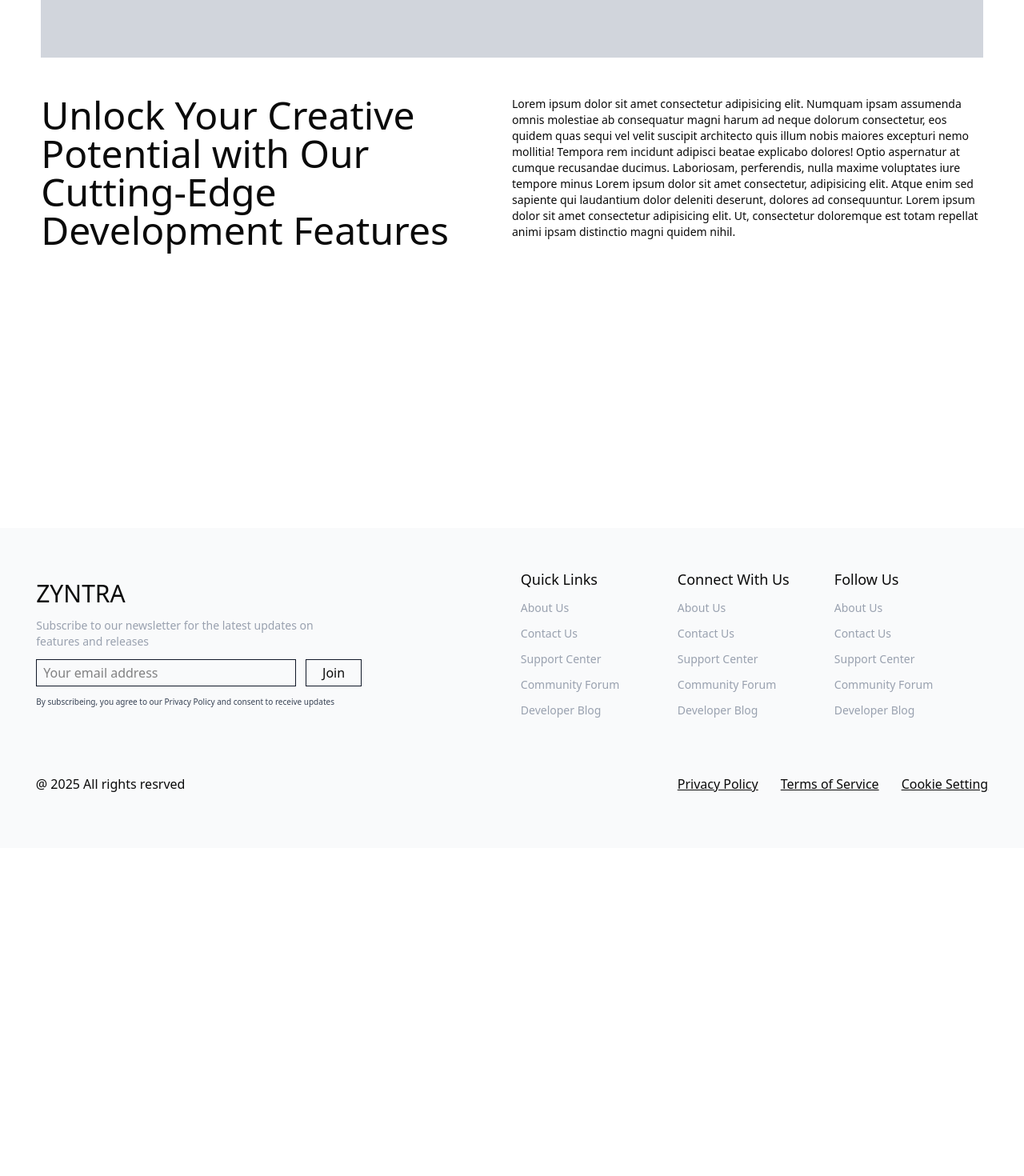
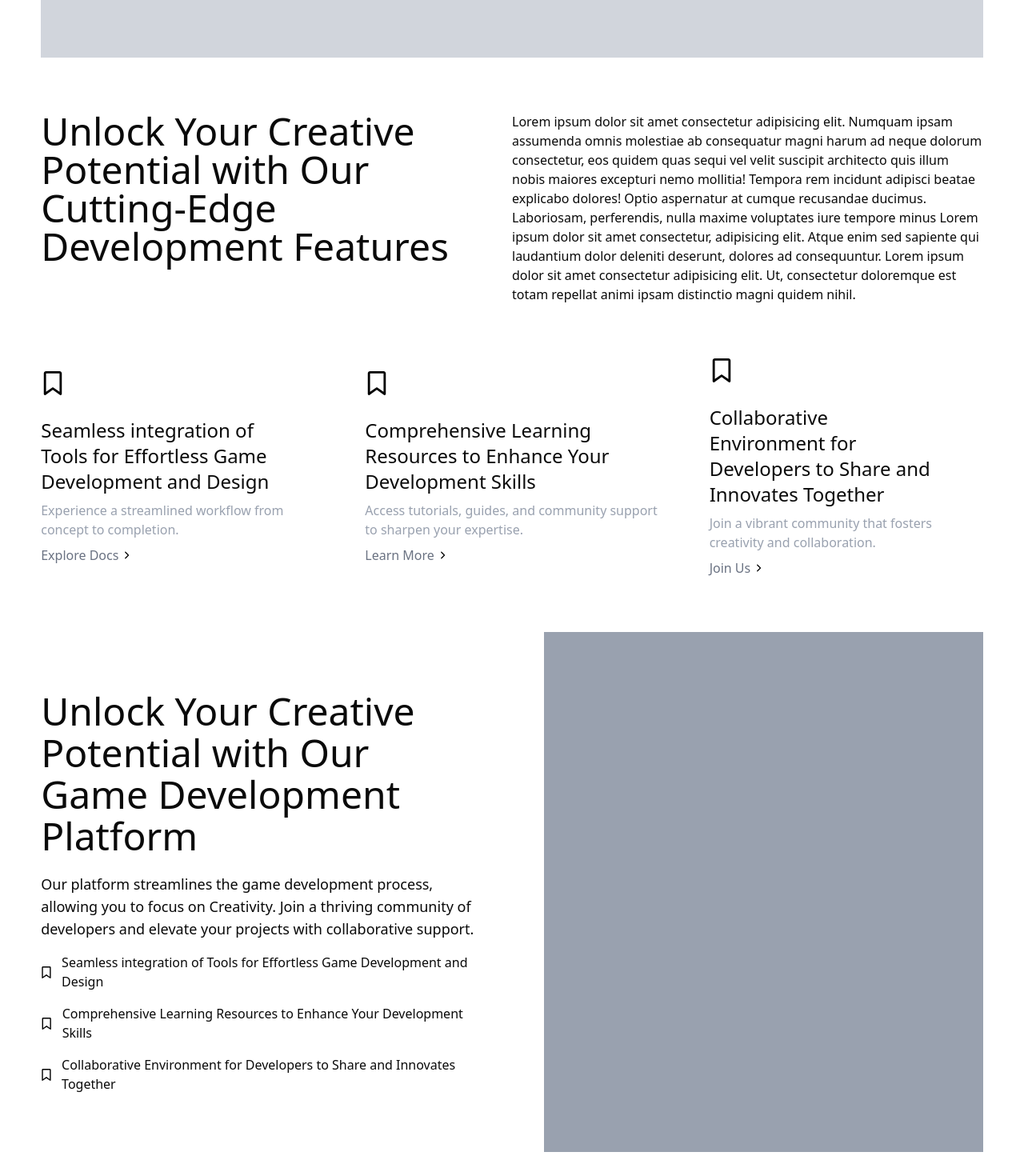
Before and after one commit to Ankit-Dalei/zyntra, a Next.js app: page / in a window 1280 px wide. Shown: the part 1120-2590 px from the top of the page at 80% size. Before the commit the page ends 2180 px from the top, so only its background shows below. Built offline with nearby package versions, Linux system fonts and the light colour scheme.

Commit message:
commit home page

```diff
--- a/package.json
+++ b/package.json
@@ -13,7 +13,6 @@
     "class-variance-authority": "^0.7.1",
     "clsx": "^2.1.1",
     "gsap": "^3.13.0",
-    "locomotive-scroll": "^5.0.0-beta.21",
     "lucide-react": "^0.525.0",
     "next": "15.3.4",
     "react": "^19.0.0",
--- a/src/app/globals.css
+++ b/src/app/globals.css
@@ -325,6 +325,31 @@
     grid-template-columns: repeat(2,1fr);
     }
 }
+
 .cols-3{
-    grid-template-columns: repeat(3fr);
+    grid-template-columns: auto auto auto;
 }
+@media screen and (max-width:768px) {
+    .cols-3{
+    grid-template-columns: repeat(1,1fr);
+    }
+}
+
+
+/* navigation animation */
+.navigations{
+    animation-name: opacities;
+    animation-duration: 3s;
+    animation-timing-function: ease-in-out;
+}
+@keyframes opacities {
+    0%{
+        opacity: 0;
+    }
+    50%{
+        opacity: 0.5;
+    }
+    100%{
+        opacity: 1.0;
+    }
+}
--- a/src/app/page.tsx
+++ b/src/app/page.tsx
@@ -1,9 +1,14 @@
 'use client';
 
 const Home = () => {
+  const Docs = [
+    {heading:'Seamless integration of Tools for Effortless Game Development and Design', describe:'Experience a streamlined workflow from concept to completion.', butt:'Explore Docs', svg:(<svg xmlns="http://www.w3.org/2000/svg" viewBox="0 0 384 512" height={30} width={30}><path d="M0 48C0 21.5 21.5 0 48 0l0 48 0 393.4 130.1-92.9c8.3-6 19.6-6 27.9 0L336 441.4 336 48 48 48 48 0 336 0c26.5 0 48 21.5 48 48l0 440c0 9-5 17.2-13 21.3s-17.6 3.4-24.9-1.8L192 397.5 37.9 507.5c-7.3 5.2-16.9 5.9-24.9 1.8S0 497 0 488L0 48z"/></svg>), svg2:(<svg xmlns="http://www.w3.org/2000/svg" viewBox="0 0 384 512" height={15} width={15}><path d="M0 48C0 21.5 21.5 0 48 0l0 48 0 393.4 130.1-92.9c8.3-6 19.6-6 27.9 0L336 441.4 336 48 48 48 48 0 336 0c26.5 0 48 21.5 48 48l0 440c0 9-5 17.2-13 21.3s-17.6 3.4-24.9-1.8L192 397.5 37.9 507.5c-7.3 5.2-16.9 5.9-24.9 1.8S0 497 0 488L0 48z"/></svg>)},
+    {heading:'Comprehensive Learning Resources to Enhance Your Development Skills', describe:'Access tutorials, guides, and community support to sharpen your expertise.', butt:'Learn More', svg:(<svg xmlns="http://www.w3.org/2000/svg" viewBox="0 0 384 512" height={30} width={30}><path d="M0 48C0 21.5 21.5 0 48 0l0 48 0 393.4 130.1-92.9c8.3-6 19.6-6 27.9 0L336 441.4 336 48 48 48 48 0 336 0c26.5 0 48 21.5 48 48l0 440c0 9-5 17.2-13 21.3s-17.6 3.4-24.9-1.8L192 397.5 37.9 507.5c-7.3 5.2-16.9 5.9-24.9 1.8S0 497 0 488L0 48z"/></svg>), svg2:(<svg xmlns="http://www.w3.org/2000/svg" viewBox="0 0 384 512" height={15} width={15}><path d="M0 48C0 21.5 21.5 0 48 0l0 48 0 393.4 130.1-92.9c8.3-6 19.6-6 27.9 0L336 441.4 336 48 48 48 48 0 336 0c26.5 0 48 21.5 48 48l0 440c0 9-5 17.2-13 21.3s-17.6 3.4-24.9-1.8L192 397.5 37.9 507.5c-7.3 5.2-16.9 5.9-24.9 1.8S0 497 0 488L0 48z"/></svg>)},
+    {heading:'Collaborative Environment for Developers to Share and Innovates Together', describe:'Join a vibrant community that fosters creativity and collaboration.', butt:'Join Us', svg:(<svg xmlns="http://www.w3.org/2000/svg" viewBox="0 0 384 512" height={30} width={30}><path d="M0 48C0 21.5 21.5 0 48 0l0 48 0 393.4 130.1-92.9c8.3-6 19.6-6 27.9 0L336 441.4 336 48 48 48 48 0 336 0c26.5 0 48 21.5 48 48l0 440c0 9-5 17.2-13 21.3s-17.6 3.4-24.9-1.8L192 397.5 37.9 507.5c-7.3 5.2-16.9 5.9-24.9 1.8S0 497 0 488L0 48z"/></svg>), svg2:(<svg xmlns="http://www.w3.org/2000/svg" viewBox="0 0 384 512" height={15} width={15}><path d="M0 48C0 21.5 21.5 0 48 0l0 48 0 393.4 130.1-92.9c8.3-6 19.6-6 27.9 0L336 441.4 336 48 48 48 48 0 336 0c26.5 0 48 21.5 48 48l0 440c0 9-5 17.2-13 21.3s-17.6 3.4-24.9-1.8L192 397.5 37.9 507.5c-7.3 5.2-16.9 5.9-24.9 1.8S0 497 0 488L0 48z"/></svg>)}
+  ];
   return (
     <>
-
+    {/*  */}
     <div className=" w-full h-auto pt-4 pb-4 flex justify-center items-center ">
       <div className=" w-[92%] flex flex-col flex-wrap justify-center items-start">
         <p className=" text-3xl sm:text-4xl  lg:text-7xl md:w-[60%] lg:w-[70%] ">Unleash Your Creativity: Build Games and 3D Assests Like Never Before!</p>
@@ -14,29 +19,76 @@ const Home = () => {
         </div>
       </div>
     </div>
+    {/* video */}
     <div className=" w-full h-auto pt-4 pb-4 flex justify-center items-center mt-4 ">
       <div className=" w-[92%] bg-gray-300 h-[200px] md:h-[650px] ">
       </div>
     </div>
+    {/* texts */}
     <div className=" w-full h-auto pt-4 pb-4 flex justify-center items-center ">
-      <div className=" w-[92%] flex flex-wrap justify-center items-start mt-4 ">
+      <div className=" w-[92%] flex flex-wrap justify-center items-start mt-9 ">
         <div className=" lg:w-[50%] sm:text-5xl text-4xl ">Unlock Your Creative Potential with Our Cutting-Edge Development Features</div>
-        <div className=" lg:w-[50%] sm:text-sm text-[13px] text-wrap lg:mt-0 mt-4">Lorem ipsum dolor sit amet consectetur adipisicing elit. Numquam ipsam assumenda omnis molestiae ab consequatur magni harum ad neque dolorum consectetur, eos quidem quas sequi vel velit suscipit architecto quis illum nobis maiores excepturi nemo mollitia! Tempora rem incidunt adipisci beatae explicabo dolores! Optio aspernatur at cumque recusandae ducimus. Laboriosam, perferendis, nulla maxime voluptates iure tempore minus Lorem ipsum dolor sit amet consectetur, adipisicing elit. Atque enim sed sapiente qui laudantium dolor deleniti deserunt, dolores ad consequuntur. Lorem ipsum dolor sit amet consectetur adipisicing elit. Ut, consectetur doloremque est totam repellat animi ipsam distinctio magni quidem nihil.
+        <div className=" lg:w-[50%] sm:text-[16px] text-[13px] text-wrap lg:mt-0 mt-4">Lorem ipsum dolor sit amet consectetur adipisicing elit. Numquam ipsam assumenda omnis molestiae ab consequatur magni harum ad neque dolorum consectetur, eos quidem quas sequi vel velit suscipit architecto quis illum nobis maiores excepturi nemo mollitia! Tempora rem incidunt adipisci beatae explicabo dolores! Optio aspernatur at cumque recusandae ducimus. Laboriosam, perferendis, nulla maxime voluptates iure tempore minus Lorem ipsum dolor sit amet consectetur, adipisicing elit. Atque enim sed sapiente qui laudantium dolor deleniti deserunt, dolores ad consequuntur. Lorem ipsum dolor sit amet consectetur adipisicing elit. Ut, consectetur doloremque est totam repellat animi ipsam distinctio magni quidem nihil.
         </div>
       </div>
     </div>
+    {/*  */}
     <div className=" w-full h-auto pt-4 pb-4 flex justify-center items-center ">
-      <div className=" w-[92%] h-[300px]"></div>
+      <div className=" w-[92%] mt-9 cols-3 grids gap-15">
+        {Docs.map(({heading,describe,butt,svg})=>(
+          <div key={heading} className=" flex flex-col flex-wrap justify-center items-centeer w-full ">
+          <div className=" w-full h-[50px] ">{svg}</div>
+          <p className=" w-[85%] text-2xl mt-2 ">{heading}</p>
+          <p className=" w-full text-md text-gray-400 mt-2 ">{describe}</p>
+          <button className=" mt-2 w-full flex justify-start items-center text-gray-500 ">{butt} <svg xmlns="http://www.w3.org/2000/svg" viewBox="0 0 320 512" width={20} height={10}><path d="M310.6 233.4c12.5 12.5 12.5 32.8 0 45.3l-192 192c-12.5 12.5-32.8 12.5-45.3 0s-12.5-32.8 0-45.3L242.7 256 73.4 86.6c-12.5-12.5-12.5-32.8 0-45.3s32.8-12.5 45.3 0l192 192z"/></svg></button>
+        </div>
+        ))}
+      </div>
+    </div>
+    {/*  */}
+    <div className=" w-full h-auto pt-4 pb-4 flex justify-center items-center ">
+      <div className=" w-[92%] grids cols-2 gap-3 lg:gap-20 mt-9 ">
+        <div className=" h-auto w-full flex flex-col items-center justify-center ">
+          <h2 className=" w-full text-5xl/13 ">Unlock Your Creative Potential with Our Game Development Platform</h2>
+          <p className=" mt-5 text-lg ">Our platform streamlines the game development process, allowing you to focus on Creativity. Join a thriving community of developers and elevate your projects with collaborative support.</p>
+          <div className=" w-full flex flex-col ">
+            {Docs.map(({heading,svg2})=>(
+              <div key={heading} className=" flex justify-start items-center gap-3 mt-4 ">{svg2} {heading}</div>
+            ))}
+        </div>
+        </div>
+        <div className="bg-gray-400 h-[650px] w-full"></div>
+      </div>
+    </div>
+    {/*  */}
+    <div className=" w-full h-auto pt-4 pb-4 flex justify-center items-center mt-13 ">
+      <div className=" w-[92%] grids cols-2 gap-20  ">
+        <div className="bg-gray-400 h-[650px] w-full"></div>
+        <div className=" h-auto w-full flex flex-col items-center justify-center ">
+          <h2 className=" w-full text-5xl/13 ">Unlock Your Creative Potential with Our Game Development Platform</h2>
+          <p className=" mt-5 text-lg ">Our platform streamlines the game development process, allowing you to focus on Creativity. Join a thriving community of developers and elevate your projects with collaborative support.</p>
+          <div className=" w-full flex flex-col ">
+            {Docs.map(({heading,svg2})=>(
+              <div key={heading} className=" flex justify-start items-center gap-3 mt-4 ">{svg2} {heading}</div>
+            ))}
+        </div>
+        </div>
+      </div>
     </div>
     {/* <div className=" w-full h-auto pt-4 pb-4 bg-amber-400 flex justify-center items-center ">
       <div className=" w-[92%] bg-amber-950 h-5 "></div>
     </div> */}
-    {/* <div className=" w-full h-auto pt-4 pb-4 bg-amber-400 flex justify-center items-center ">
-      <div className=" w-[92%] bg-amber-950 h-5 "></div>
-    </div> */}
-    {/* <div className=" w-full h-auto pt-4 pb-4 bg-amber-400 flex justify-center items-center ">
-      <div className=" w-[92%] bg-amber-950 h-5 "></div>
-    </div> */}
+    {/*  */}
+    <div className=" w-full h-auto pt-4 pb-4 flex justify-center items-center mt-9 ">
+      <div className=" w-[92%] bg-gray-200 h-[300px] p-20 ">
+        <h1 className=" text-5xl ">Start Your Creativity Journey Today</h1>
+        <p className=" mt-2 text-gray-400 text-sm ">Unlock your potential with a free trail of our innovative game development platform</p>
+        <div className="flex gap-2 mt-4">
+          <button className=" pl-4 pr-4 pt-2 pb-2 border-2 border-black text-white bg-black ">Try</button>
+          <button className=" pl-4 pr-4 pt-2 pb-2 border-2 border-black ">Learn More</button>
+        </div>
+      </div>
+    </div>
     </>
   );
 };
--- a/src/components/Navigationbar.tsx
+++ b/src/components/Navigationbar.tsx
@@ -10,12 +10,14 @@ const Navigationbar = () => {
   { label: "ABOUT", href: "about" },
   { label: "SERVICES", href: "service" },
   { label: "CONTACT", href: "contact" },
+  { label: "DOCS", href: "docs" },
+  { label: "TOOLS", href: "tools" },
   ];
 
   return (
     <>
     {/* navigation panal */}
-    <nav className="w-full h-[90px] flex justify-center items-center flex-wrap relative" aria-label="Main Navigation">
+    <nav className=" navigations w-full h-[90px] flex justify-center items-center flex-wrap relative " aria-label="Main Navigation">
       <div className="w-[95%] h-full flex justify-center items-center gap-3">
         {/* for mobile navigation */}
         <div className="bars_menu lg:hidden flex flex-col justify-center items-center gap-1 h-full w-auto">
--- a/src/components/pages/Footer.tsx
+++ b/src/components/pages/Footer.tsx
@@ -3,37 +3,37 @@ import Link from "next/link"
 
 const Footer = () => {
   const QuickLinks = [
-  { label: "About Us", href: "/" },
-  { label: "Contact Us", href: "about" },
-  { label: "Support Center", href: "service" },
-  { label: "Community Forum", href: "contact" },
-  { label: "Developer Blog", href: "contact" }
+  { label: "About Us", href: "about" },
+  { label: "Contact Us", href: "contact" },
+  { label: "Support Center", href: "support" },
+  { label: "Community Forum", href: "community" },
+  { label: "Developer Blog", href: "blog" }
   ];
 
   const ConnectWithUs = [
-  { label: "About Us", href: "/" },
-  { label: "Contact Us", href: "about" },
-  { label: "Support Center", href: "service" },
-  { label: "Community Forum", href: "contact" },
-  { label: "Developer Blog", href: "contact" }
+  { label: "Newsletter", href: "Newsletter" },
+  { label: "Events", href: "Events" },
+  { label: "Workshops", href: "Workshops" },
+  { label: "Resources", href: "Resources" },
+  { label: "Feedback", href: "Feedback" }
   ];
 
   const FollowUs = [
-  { label: "About Us", href: "/" },
-  { label: "Contact Us", href: "about" },
-  { label: "Support Center", href: "service" },
-  { label: "Community Forum", href: "contact" },
-  { label: "Developer Blog", href: "contact" }
+  { label: "Facebook", href: "Facebook", svg: (<svg xmlns="http://www.w3.org/2000/svg" viewBox="0 0 512 512" height={20} width={20}><path d="M512 256C512 114.6 397.4 0 256 0S0 114.6 0 256C0 376 82.7 476.8 194.2 504.5V334.2H141.4V256h52.8V222.3c0-87.1 39.4-127.5 125-127.5c16.2 0 44.2 3.2 55.7 6.4V172c-6-.6-16.5-1-29.6-1c-42 0-58.2 15.9-58.2 57.2V256h83.6l-14.4 78.2H287V510.1C413.8 494.8 512 386.9 512 256h0z"/></svg>) },
+  { label: "Instagram", href: "Instagram", svg: (<svg xmlns="http://www.w3.org/2000/svg" viewBox="0 0 448 512" height={20} width={20}><path d="M224.1 141c-63.6 0-114.9 51.3-114.9 114.9s51.3 114.9 114.9 114.9S339 319.5 339 255.9 287.7 141 224.1 141zm0 189.6c-41.1 0-74.7-33.5-74.7-74.7s33.5-74.7 74.7-74.7 74.7 33.5 74.7 74.7-33.6 74.7-74.7 74.7zm146.4-194.3c0 14.9-12 26.8-26.8 26.8-14.9 0-26.8-12-26.8-26.8s12-26.8 26.8-26.8 26.8 12 26.8 26.8zm76.1 27.2c-1.7-35.9-9.9-67.7-36.2-93.9-26.2-26.2-58-34.4-93.9-36.2-37-2.1-147.9-2.1-184.9 0-35.8 1.7-67.6 9.9-93.9 36.1s-34.4 58-36.2 93.9c-2.1 37-2.1 147.9 0 184.9 1.7 35.9 9.9 67.7 36.2 93.9s58 34.4 93.9 36.2c37 2.1 147.9 2.1 184.9 0 35.9-1.7 67.7-9.9 93.9-36.2 26.2-26.2 34.4-58 36.2-93.9 2.1-37 2.1-147.8 0-184.8zM398.8 388c-7.8 19.6-22.9 34.7-42.6 42.6-29.5 11.7-99.5 9-132.1 9s-102.7 2.6-132.1-9c-19.6-7.8-34.7-22.9-42.6-42.6-11.7-29.5-9-99.5-9-132.1s-2.6-102.7 9-132.1c7.8-19.6 22.9-34.7 42.6-42.6 29.5-11.7 99.5-9 132.1-9s102.7-2.6 132.1 9c19.6 7.8 34.7 22.9 42.6 42.6 11.7 29.5 9 99.5 9 132.1s2.7 102.7-9 132.1z"/></svg>) },
+  { label: "X", href: "X", svg: (<svg xmlns="http://www.w3.org/2000/svg" viewBox="0 0 512 512" height={20} width={20}><path d="M389.2 48h70.6L305.6 224.2 487 464H345L233.7 318.6 106.5 464H35.8L200.7 275.5 26.8 48H172.4L272.9 180.9 389.2 48zM364.4 421.8h39.1L151.1 88h-42L364.4 421.8z"/></svg>) },
+  { label: "LinkedIn", href: "LinkedIn", svg: (<svg xmlns="http://www.w3.org/2000/svg" viewBox="0 0 448 512" height={20} width={20}><path d="M416 32H31.9C14.3 32 0 46.5 0 64.3v383.4C0 465.5 14.3 480 31.9 480H416c17.6 0 32-14.5 32-32.3V64.3c0-17.8-14.4-32.3-32-32.3zM135.4 416H69V202.2h66.5V416zm-33.2-243c-21.3 0-38.5-17.3-38.5-38.5S80.9 96 102.2 96c21.2 0 38.5 17.3 38.5 38.5 0 21.3-17.2 38.5-38.5 38.5zm282.1 243h-66.4V312c0-24.8-.5-56.7-34.5-56.7-34.6 0-39.9 27-39.9 54.9V416h-66.4V202.2h63.7v29.2h.9c8.9-16.8 30.6-34.5 62.9-34.5 67.2 0 79.7 44.3 79.7 101.9V416z"/></svg>) },
+  { label: "YouTube", href: "YouTube", svg: (<svg xmlns="http://www.w3.org/2000/svg" viewBox="0 0 576 512" height={20} width={20}><path d="M549.7 124.1c-6.3-23.7-24.8-42.3-48.3-48.6C458.8 64 288 64 288 64S117.2 64 74.6 75.5c-23.5 6.3-42 24.9-48.3 48.6-11.4 42.9-11.4 132.3-11.4 132.3s0 89.4 11.4 132.3c6.3 23.7 24.8 41.5 48.3 47.8C117.2 448 288 448 288 448s170.8 0 213.4-11.5c23.5-6.3 42-24.2 48.3-47.8 11.4-42.9 11.4-132.3 11.4-132.3s0-89.4-11.4-132.3zm-317.5 213.5V175.2l142.7 81.2-142.7 81.2z"/></svg>) }
   ];
   return (
     // footer for all
     <footer className="h-auto w-full bg-gray-50 pt-[50px] pb-10 flex flex-col justify-center items-center flex-wrap">
-      <div className=" h-auto w-full flex flex-wrap justify-center items-center gap-1">
+      <div className=" h-full lg:h-[200px] w-full flex flex-wrap justify-center items-center gap-1">
         <div className=" h-full lg:w-[47%] w-[97%] flex flex-col justify-start items-start ">
           <p className="w-auto text-3xl">ZYNTRA</p>
           <p className=" lg:w-[58%] text-gray-400 text-sm mt-3 ">Subscribe to our newsletter for the latest updates on features and releases</p>
           <form className=" flex gap-3 mt-3 w-full ">
-            <input type="text" placeholder="Your email address" className="border-1 w-[75%] lg:w-[54%] pl-2 pr-2 pt-1 pb-1 border-gray-900"/>
+            <input type="email" placeholder="Your email address" className="border-1 w-[75%] lg:w-[54%] pl-2 pr-2 pt-1 pb-1 border-gray-900"/>
             <button className="border-1 border-gray-900 pl-5 pr-5 pt-1 pb-1">Join</button>
           </form>
           <p className=" lg:w-[65%] text-[10px] text-gray-700 mt-3 ">By subscribeing, you agree to our Privacy Policy and consent to receive updates</p>
@@ -41,25 +41,25 @@ const Footer = () => {
         <div className=" h-full lg:w-[15%] w-[97%] flex flex-col justify-start items-start gap-3 mt-7 lg:mt-0">
           <p className="text-lg">Quick Links</p>
           {QuickLinks.map(({label,href})=>(
-            <>
-              <Link key={href} href={href} className="text-sm text-gray-400">{label}</Link>
-            </>
+              <div key={href}>
+                <Link key={href} href={href} className="text-sm text-gray-400">{label}</Link>
+              </div>
           ))}
         </div>
         <div className=" h-full lg:w-[15%] w-[97%] flex flex-col justify-start items-start gap-3 mt-7 lg:mt-0">
           <p className="text-lg">Connect With Us</p>
           {ConnectWithUs.map(({label,href})=>(
-            <>
+             <div key={href}>
               <Link key={href} href={href} className="text-sm text-gray-400">{label}</Link>
-            </>
+             </div>
           ))}
         </div>
         <div className=" h-full lg:w-[15%] w-[97%] flex flex-col justify-start items-start gap-3 mt-7 lg:mt-0">
           <p className="text-lg">Follow Us</p>
-          {FollowUs.map(({label,href})=>(
-            <>
-              <Link key={href} href={href} className="text-sm text-gray-400">{label}</Link>
-            </>
+          {FollowUs.map(({label,href,svg})=>(
+              <div key={href} className="flex justify-start items-center gap-2">
+                {svg}<Link key={href} href={href} className="text-sm text-gray-400">{label}</Link>
+              </div>
           ))}
         </div>
       </div>
```
Also changed, not shown: src/app/about/page.tsx (+10 -2 lines), 1 other file (tests, documents, lock files or other folders).
